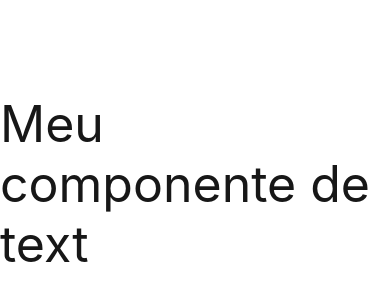
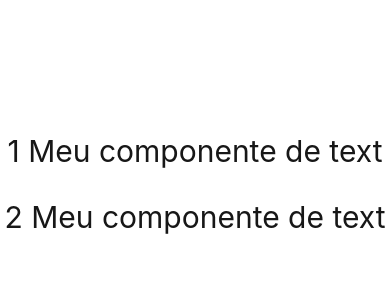
Before and after one commit to ismaelsousa/tv-maze-tutorial, a React Native app: screen / in a window 390 px wide. Shown: the part 238-538 px from the top of the page. Built offline with nearby package versions, Linux system fonts and the light colour scheme.

Commit message:
feat: add spacer component

```diff
--- a/App.tsx
+++ b/App.tsx
@@ -1,6 +1,7 @@
 import { StatusBar } from "expo-status-bar";
 import { StyleSheet, View } from "react-native";
 import { ThemeProvider } from "styled-components/native";
+import Spacer from "./src/common/components/Spacer";
 import Text from "./src/common/components/Text";
 import { defaultTheme } from "./src/common/constants/styles/theme/defaultTheme";
 
@@ -8,8 +9,12 @@ export default function App() {
   return (
     <ThemeProvider theme={defaultTheme}>
       <View style={styles.container}>
-        <Text size={50} color="secondary">
-          Meu componente de text
+        <Text size={30} color="secondary">
+          1 Meu componente de text
+        </Text>
+        <Spacer height={30} />
+        <Text size={30} color="secondary">
+          2 Meu componente de text
         </Text>
         <StatusBar style="auto" />
       </View>
--- /dev/null
+++ b/src/common/components/Spacer/index.tsx
@@ -0,0 +1,10 @@
+import React from "react";
+
+import { Container } from "./styles";
+import { SpacerProps } from "./types";
+
+const Spacer = ({ height, width }: SpacerProps) => {
+  return <Container width={width} height={height} />;
+};
+
+export default Spacer;
--- /dev/null
+++ b/src/common/components/Spacer/styles.ts
@@ -0,0 +1,7 @@
+import styled from "styled-components/native";
+import { SpacerProps } from "./types";
+
+export const Container = styled.View<SpacerProps>`
+  height: ${({ height }) => height || 0}px;
+  width: ${({ width }) => width || 0}px;
+`;
--- /dev/null
+++ b/src/common/components/Spacer/types.ts
@@ -0,0 +1,4 @@
+export interface SpacerProps {
+  height?: number;
+  width?: number;
+}
```
